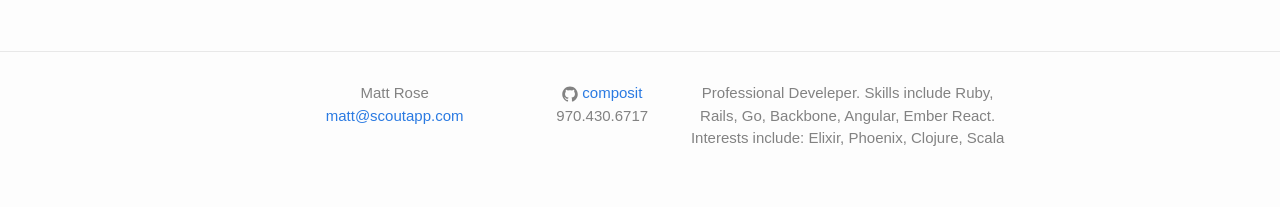
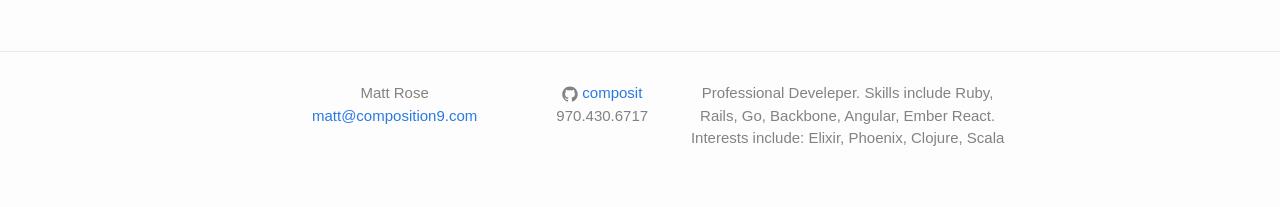
Before and after one commit to composit/composit.github.io, a Jekyll site: the page built from _posts/2015-11-16-welcome-to-jekyll.markdown, in a window 1280 px wide. Shown: the part 992-1199 px from the top of the page. Built offline with Jekyll 4.4.1, drawn with Linux system fonts in a browser that asks for light colours.

Commit message:
Update _config.yml

```diff
--- a/_config.yml
+++ b/_config.yml
@@ -1,6 +1,6 @@
 # Site settings
 title: Matt Rose
-email: matt@scoutapp.com
+email: matt@composition9.com
 description: > # this means to ignore newlines until "baseurl:"
   Professional Develeper. Skills include Ruby, Rails, Go, Backbone, Angular, Ember React. Interests include: Elixir, Phoenix, Clojure, Scala
 baseurl: "" # the subpath of your site, e.g. /blog/
```
